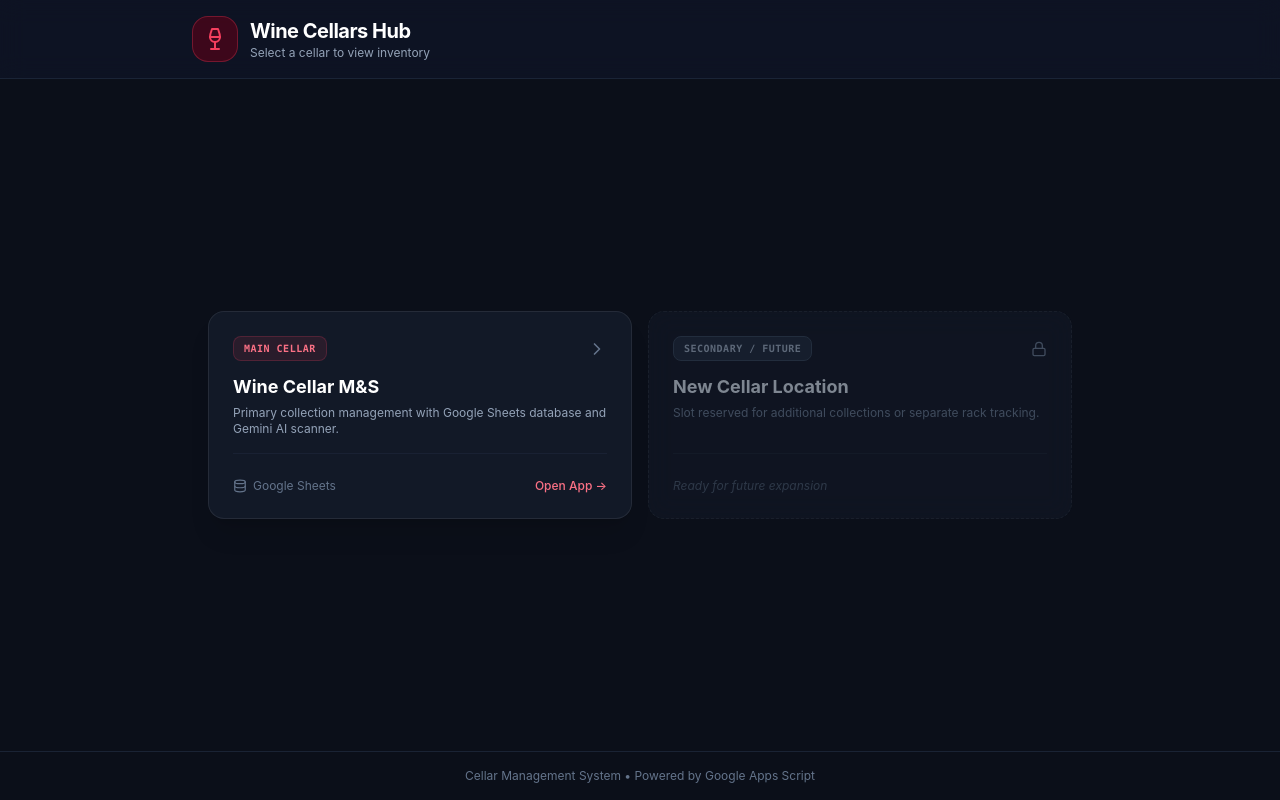
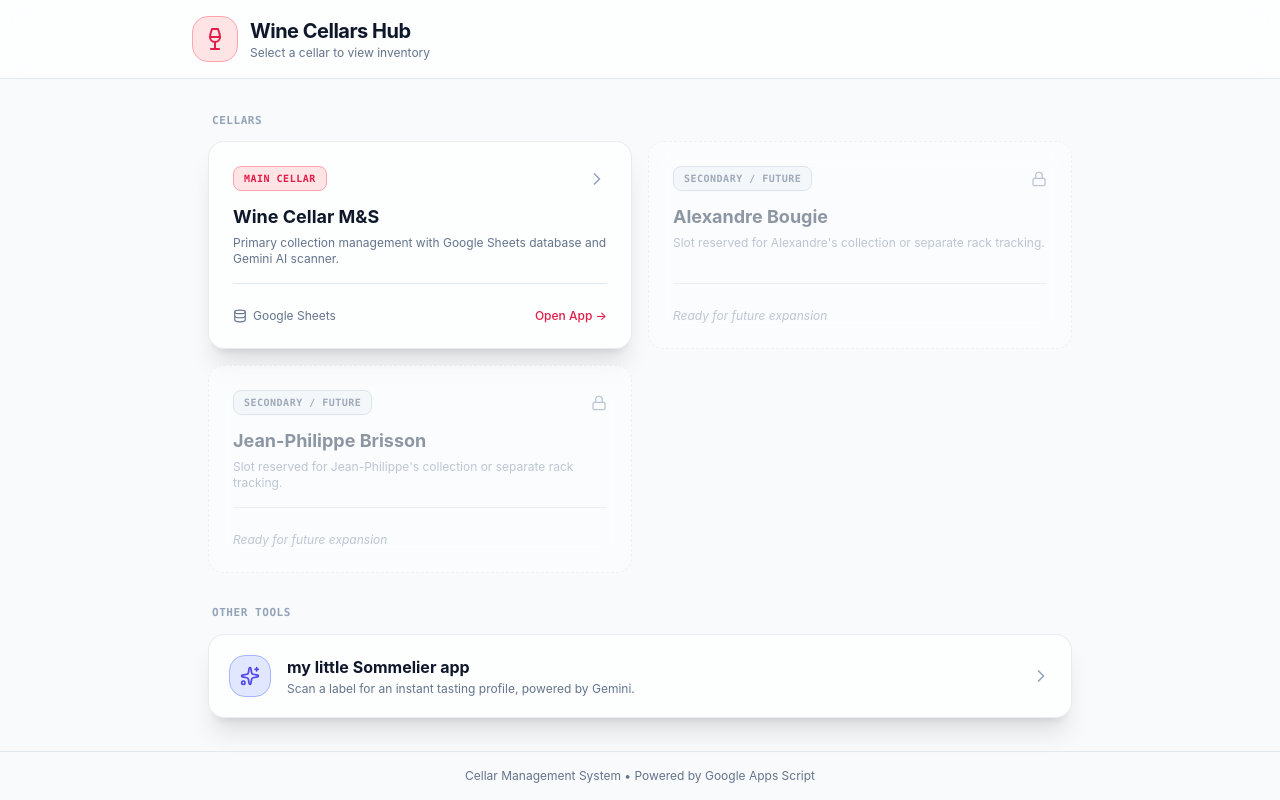
Before and after one commit to mom3ntum-MTL/WineCellar, a plain HTML site: page index.html in a window 1280 px wide. Drawn offline with nearby package versions, Linux system fonts and the light colour scheme.

Commit message:
Update index.html

```diff
--- a/index.html
+++ b/index.html
@@ -1,5 +1,5 @@
 <!DOCTYPE html>
-<html lang="en" class="dark">
+<html lang="en">
 <head>
   <meta charset="UTF-8">
   <meta name="viewport" content="width=device-width, initial-scale=1.0, maximum-scale=1.0, user-scalable=no">
@@ -8,7 +8,7 @@
   <meta name="mobile-web-app-capable" content="yes">
   <meta name="apple-mobile-web-app-capable" content="yes">
   <meta name="apple-mobile-web-app-status-bar-style" content="black-translucent">
-  <meta name="theme-color" content="#0b0f19">
+  <meta name="theme-color" content="#f8fafc">
 
   <script src="https://cdn.tailwindcss.com"></script>
   <script>
@@ -21,84 +21,134 @@
 
   <style>
     body {
+      background-color: #f8fafc;
+      color: #0f172a;
+      font-family: -apple-system, BlinkMacSystemFont, "Segoe UI", Roboto, Helvetica, Arial, sans-serif;
+    }
+    html.dark body {
       background-color: #0b0f19;
       color: #f1f5f9;
-      font-family: -apple-system, BlinkMacSystemFont, "Segoe UI", Roboto, Helvetica, Arial, sans-serif;
     }
     .glass-card {
-      background: rgba(22, 30, 46, 0.7);
+      background: rgba(255, 255, 255, 0.75);
       backdrop-filter: blur(12px);
-      border: 1px solid rgba(255, 255, 255, 0.08);
+      border: 1px solid rgba(15, 23, 42, 0.08);
       transition: all 0.2s ease-in-out;
     }
     .glass-card:hover {
       border-color: rgba(225, 29, 72, 0.4);
       transform: translateY(-2px);
     }
+    html.dark .glass-card {
+      background: rgba(22, 30, 46, 0.7);
+      border: 1px solid rgba(255, 255, 255, 0.08);
+    }
   </style>
 </head>
 <body class="min-h-screen flex flex-col justify-between antialiased">
 
-  <header class="border-b border-slate-800/80 bg-slate-900/60 backdrop-blur-md px-4 py-4">
+  <header class="border-b border-slate-200 dark:border-slate-800/80 bg-white/70 dark:bg-slate-900/60 backdrop-blur-md px-4 py-4">
     <div class="max-w-4xl mx-auto flex items-center space-x-3">
-      <div class="p-2.5 bg-rose-950/80 border border-rose-500/30 rounded-2xl text-rose-500">
+      <div class="p-2.5 bg-rose-100 dark:bg-rose-950/80 border border-rose-300 dark:border-rose-500/30 rounded-2xl text-rose-600 dark:text-rose-500">
         <i data-lucide="wine" class="w-6 h-6"></i>
       </div>
       <div>
-        <h1 class="text-xl font-bold tracking-tight text-white">Wine Cellars Hub</h1>
-        <p class="text-xs text-slate-400">Select a cellar to view inventory</p>
+        <h1 class="text-xl font-bold tracking-tight text-slate-900 dark:text-white">Wine Cellars Hub</h1>
+        <p class="text-xs text-slate-500 dark:text-slate-400">Select a cellar to view inventory</p>
       </div>
     </div>
   </header>
 
-  <main class="max-w-4xl w-full mx-auto px-4 py-8 space-y-6 my-auto">
+  <main class="max-w-4xl w-full mx-auto px-4 py-8 space-y-8 my-auto">
+
+    <!-- Cellars -->
+    <div class="space-y-3">
+      <h3 class="text-[11px] uppercase font-mono font-bold tracking-wider text-slate-400 dark:text-slate-500 px-1">Cellars</h3>
 
       <div class="grid grid-cols-1 md:grid-cols-2 gap-4">
 
         <a href="./M&S/" class="glass-card rounded-2xl p-6 flex flex-col justify-between group cursor-pointer shadow-xl">
           <div class="space-y-3">
             <div class="flex items-center justify-between">
-            <span class="px-2.5 py-1 text-[10px] uppercase font-mono font-bold tracking-wider bg-rose-500/10 text-rose-400 border border-rose-500/20 rounded-lg">
+              <span class="px-2.5 py-1 text-[10px] uppercase font-mono font-bold tracking-wider bg-rose-100 dark:bg-rose-500/10 text-rose-600 dark:text-rose-400 border border-rose-300 dark:border-rose-500/20 rounded-lg">
                 Main Cellar
               </span>
-            <i data-lucide="chevron-right" class="w-5 h-5 text-slate-500 group-hover:text-rose-400 group-hover:translate-x-1 transition"></i>
+              <i data-lucide="chevron-right" class="w-5 h-5 text-slate-400 dark:text-slate-500 group-hover:text-rose-500 dark:group-hover:text-rose-400 group-hover:translate-x-1 transition"></i>
             </div>
             <div>
-            <h2 class="text-lg font-bold text-white group-hover:text-rose-400 transition">Wine Cellar M&S</h2>
-            <p class="text-xs text-slate-400 mt-1">Primary collection management with Google Sheets database and Gemini AI scanner.</p>
+              <h2 class="text-lg font-bold text-slate-900 dark:text-white group-hover:text-rose-600 dark:group-hover:text-rose-400 transition">Wine Cellar M&S</h2>
+              <p class="text-xs text-slate-500 dark:text-slate-400 mt-1">Primary collection management with Google Sheets database and Gemini AI scanner.</p>
             </div>
           </div>
 
-        <div class="pt-6 mt-4 border-t border-slate-800/60 flex items-center justify-between text-xs text-slate-500">
+          <div class="pt-6 mt-4 border-t border-slate-200 dark:border-slate-800/60 flex items-center justify-between text-xs text-slate-500">
             <span class="flex items-center gap-1.5"><i data-lucide="database" class="w-3.5 h-3.5"></i> Google Sheets</span>
-          <span class="text-rose-400 font-medium group-hover:underline">Open App &rarr;</span>
+            <span class="text-rose-600 dark:text-rose-400 font-medium group-hover:underline">Open App &rarr;</span>
           </div>
         </a>
 
         <div class="glass-card rounded-2xl p-6 flex flex-col justify-between opacity-60 border-dashed">
           <div class="space-y-3">
             <div class="flex items-center justify-between">
-            <span class="px-2.5 py-1 text-[10px] uppercase font-mono font-bold tracking-wider bg-slate-800 text-slate-400 border border-slate-700 rounded-lg">
+              <span class="px-2.5 py-1 text-[10px] uppercase font-mono font-bold tracking-wider bg-slate-100 dark:bg-slate-800 text-slate-500 dark:text-slate-400 border border-slate-300 dark:border-slate-700 rounded-lg">
                 Secondary / Future
               </span>
-            <i data-lucide="lock" class="w-4 h-4 text-slate-500"></i>
+              <i data-lucide="lock" class="w-4 h-4 text-slate-400 dark:text-slate-500"></i>
             </div>
             <div>
-            <h2 class="text-lg font-bold text-slate-300">New Cellar Location</h2>
-            <p class="text-xs text-slate-500 mt-1">Slot reserved for additional collections or separate rack tracking.</p>
+              <h2 class="text-lg font-bold text-slate-600 dark:text-slate-300">Alexandre Bougie</h2>
+              <p class="text-xs text-slate-400 dark:text-slate-500 mt-1">Slot reserved for Alexandre's collection or separate rack tracking.</p>
             </div>
           </div>
 
-        <div class="pt-6 mt-4 border-t border-slate-800/60 text-xs text-slate-600 italic">
+          <div class="pt-6 mt-4 border-t border-slate-200 dark:border-slate-800/60 text-xs text-slate-400 dark:text-slate-600 italic">
+            Ready for future expansion
+          </div>
+        </div>
+
+        <div class="glass-card rounded-2xl p-6 flex flex-col justify-between opacity-60 border-dashed">
+          <div class="space-y-3">
+            <div class="flex items-center justify-between">
+              <span class="px-2.5 py-1 text-[10px] uppercase font-mono font-bold tracking-wider bg-slate-100 dark:bg-slate-800 text-slate-500 dark:text-slate-400 border border-slate-300 dark:border-slate-700 rounded-lg">
+                Secondary / Future
+              </span>
+              <i data-lucide="lock" class="w-4 h-4 text-slate-400 dark:text-slate-500"></i>
+            </div>
+            <div>
+              <h2 class="text-lg font-bold text-slate-600 dark:text-slate-300">Jean-Philippe Brisson</h2>
+              <p class="text-xs text-slate-400 dark:text-slate-500 mt-1">Slot reserved for Jean-Philippe's collection or separate rack tracking.</p>
+            </div>
+          </div>
+
+          <div class="pt-6 mt-4 border-t border-slate-200 dark:border-slate-800/60 text-xs text-slate-400 dark:text-slate-600 italic">
             Ready for future expansion
           </div>
         </div>
 
       </div>
+    </div>
+
+    <!-- Other tools -->
+    <div class="space-y-3">
+      <h3 class="text-[11px] uppercase font-mono font-bold tracking-wider text-slate-400 dark:text-slate-500 px-1">Other tools</h3>
+
+      <a href="https://mom3ntum-mtl.github.io/WineCellar/littleSommelier/" class="glass-card rounded-2xl p-5 flex items-center justify-between group cursor-pointer shadow-xl">
+        <div class="flex items-center gap-4">
+          <div class="p-2.5 bg-indigo-100 dark:bg-indigo-950/80 border border-indigo-300 dark:border-indigo-500/30 rounded-2xl text-indigo-600 dark:text-indigo-400 shrink-0">
+            <i data-lucide="sparkles" class="w-5 h-5"></i>
+          </div>
+          <div>
+            <h2 class="text-base font-bold text-slate-900 dark:text-white group-hover:text-indigo-600 dark:group-hover:text-indigo-400 transition">my little Sommelier app</h2>
+            <p class="text-xs text-slate-500 dark:text-slate-400 mt-0.5">Scan a label for an instant tasting profile, powered by Gemini.</p>
+          </div>
+        </div>
+        <i data-lucide="chevron-right" class="w-5 h-5 text-slate-400 dark:text-slate-500 group-hover:text-indigo-500 dark:group-hover:text-indigo-400 group-hover:translate-x-1 transition shrink-0"></i>
+      </a>
+    </div>
 
   </main>
 
-  <footer class="border-t border-slate-800/80 py-4 text-center text-xs text-slate-500">
+  <footer class="border-t border-slate-200 dark:border-slate-800/80 py-4 text-center text-xs text-slate-500">
     <p>Cellar Management System • Powered by Google Apps Script</p>
   </footer>
 
```
Lines whose indentation alone changed are shown as unchanged.
